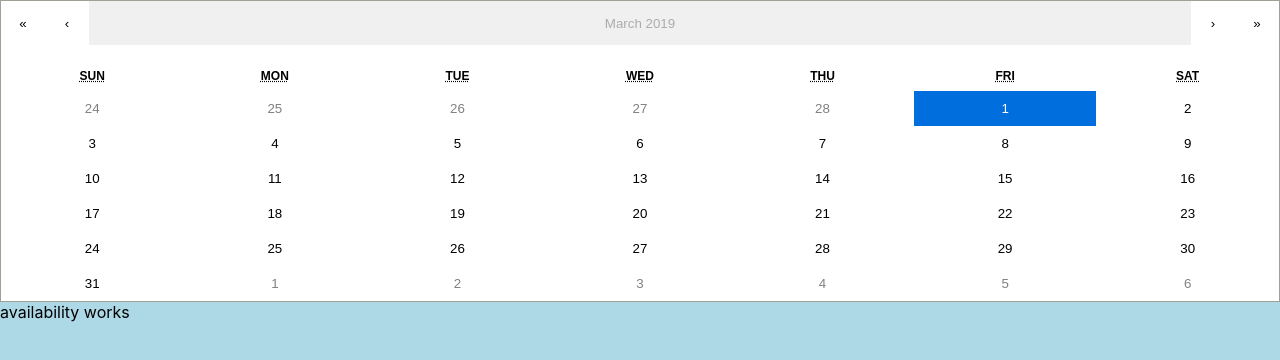
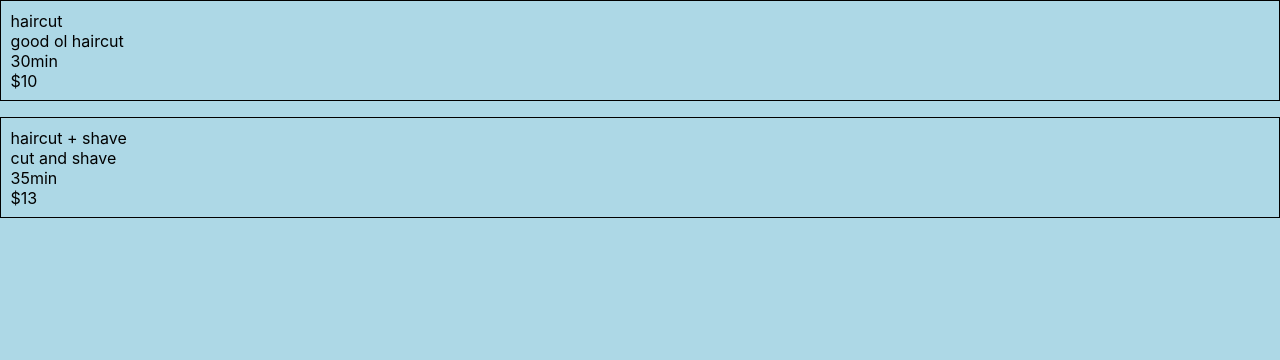
Before and after one commit to rudya/scheduler, a React (Create React App) app: page / in a window 1280 px wide. Shown: the top 360 px of the page. Built offline with nearby package versions, Linux system fonts and the light colour scheme.

Commit message:
scheduler conditional rendering

```diff
--- a/src/App.css
+++ b/src/App.css
@@ -25,3 +25,9 @@ body, html{
 .react-calendar__tile--active{
   color: white !important;
 }
+
+.service-container{
+	padding: 0.6em;
+	border: 1px solid black;
+	margin-bottom: 1em;
+}
--- a/src/App.js
+++ b/src/App.js
@@ -9,8 +9,8 @@ class App extends Component {
   render() {
     return (
     	<Provider store={store}>
-	      {/*<Scheduler></Scheduler>*/}
-	      <Admin />
+	     <Scheduler></Scheduler>
+	      {/*<Admin />*/}
 	     </Provider>
     );
   }
--- a/src/components/Admin.js
+++ b/src/components/Admin.js
@@ -35,17 +35,9 @@ class App extends Component{
 	}
 }
 
-
-const formatDate = (date) => {
-	var newDate = [date.getMonth()+1, date.getDate(), date.getFullYear()]
-	newDate = newDate.join('/')
-	return newDate
-}
-
 const getWeekDates = (dateTime) => {
 
 	let weekDates = []
-	let date = dateTime.getDate()
 	let day = dateTime.getDay()
 
 	//array index controls slice index for previous days of the week
--- a/src/components/Scheduler.js
+++ b/src/components/Scheduler.js
@@ -11,6 +11,11 @@ class Scheduler extends Component{
 
 	state = {
 		date: new Date(),
+	}
+
+	componentDidMount = () => {
+		// after mount, get times for current date
+		this.getTimes(this.state.date)
 	}
 
  	getTimes = (date) => {
@@ -36,9 +41,11 @@ class Scheduler extends Component{
 
 		)
 
-		return(
-			<div>
-				<Services/>
+		let calendar = ""
+		let timesContainer = ""
+		if(!isEmpty(this.props.selectedService)){
+
+			calendar =
 					<Calendar
 			          onChange={this.getTimes}
 			          calendarType={"US"}
@@ -47,13 +54,31 @@ class Scheduler extends Component{
 			          minDetail={'month'}
 			          value={this.state.date}
 			        />
+			        console.log(calendar)
+
+			timesContainer =
 				<div>
 					{times}
 				</div>
+
+		}
+
+		let schedulerForm = ""
+		if(this.props.selectedTime !== ""){
+			schedulerForm =
 				<SchedulerForm
 					inputs = {["Name", "Phone Number"]}
 					onClick = {this.submit}
 				/>
+		}
+
+
+		return(
+			<div>
+				<Services/>
+				{calendar}
+				{timesContainer}
+				{schedulerForm}
 			</div>
 
 		)
@@ -64,9 +89,17 @@ class Scheduler extends Component{
 const mapStateToProps = state => ({
 	times:state.schedulerReducer.times,
 	date:state.schedulerReducer.date,
-	selectedTime: state.schedulerReducer.selectedTime
+	selectedTime: state.schedulerReducer.selectedTime,
+	selectedService: state.schedulerReducer.selectedService,
 
 })
 
+const isEmpty = obj => {
+	if(Object.keys(obj).length === 0){
+		return true
+	}
+	return false
+}
+
 
 export default connect(mapStateToProps, { fetchTimes, selectTime, submit })(Scheduler);
--- a/src/components/SchedulerForm.js
+++ b/src/components/SchedulerForm.js
@@ -9,6 +9,7 @@ class SchedulerForm extends Component{
 		const initialState = {}
 		this.props.inputs.map((input) => {
 			initialState[input]=""
+			return initialState
 		})
 
 		this.state = initialState
--- a/src/components/Services.js
+++ b/src/components/Services.js
@@ -12,7 +12,7 @@ class Services extends Component{
 	render(){
 		const services = this.props.services.map((service)=>{
 			return (
-				<div key={service.name} onClick={()=>{this.props.selectService(service)}}>
+				<div className="service-container" key={service.name} onClick={()=>{this.props.selectService(service)}}>
 					<div>{service.name}</div>
 					<div>{service.description}</div>
 					<div>{service.duration}min</div>
--- a/src/reducers/schedulerReducer.js
+++ b/src/reducers/schedulerReducer.js
@@ -34,6 +34,7 @@ export default function(state= initialState, action){
 		case SUBMIT_FORM:
 			console.log(state, action.form)
 			//fetch send POST
+			return {}
 		default:
 			return state;
 	}
```
Lines whose indentation alone changed are shown as unchanged.
